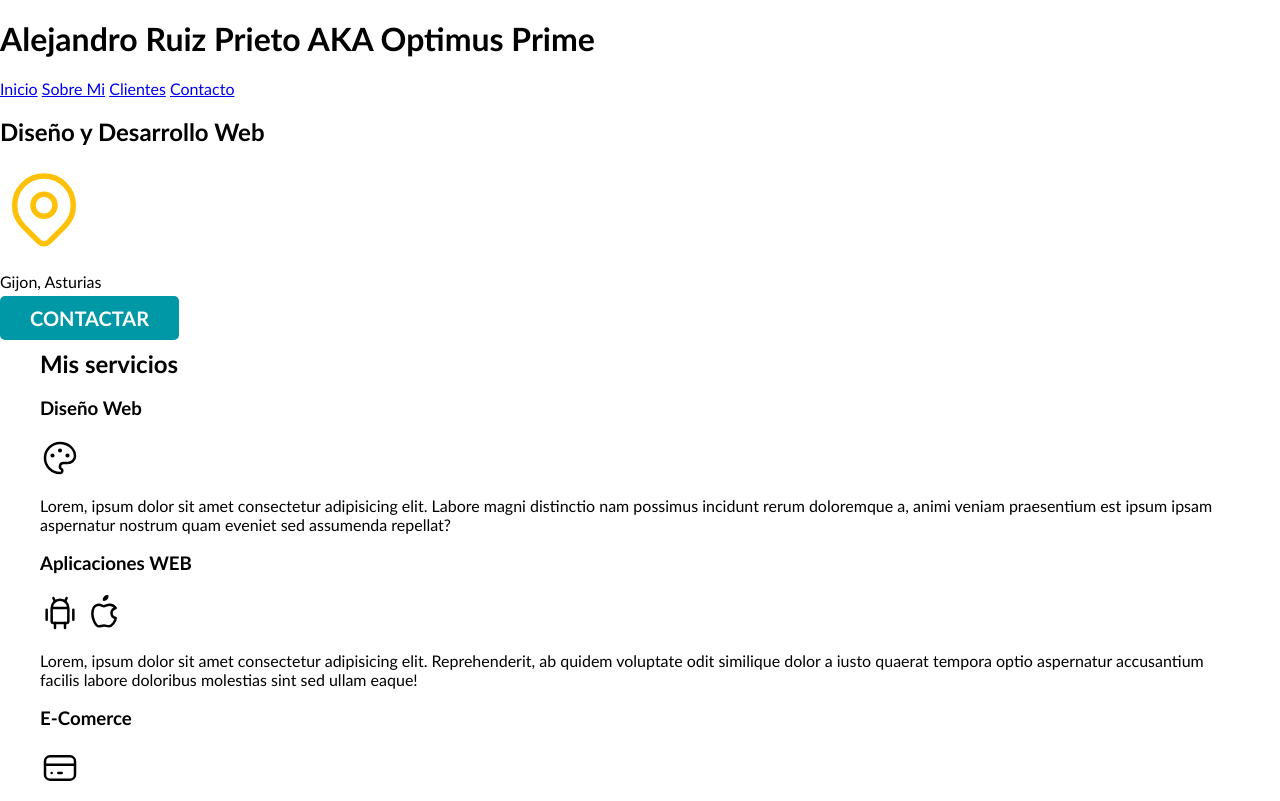
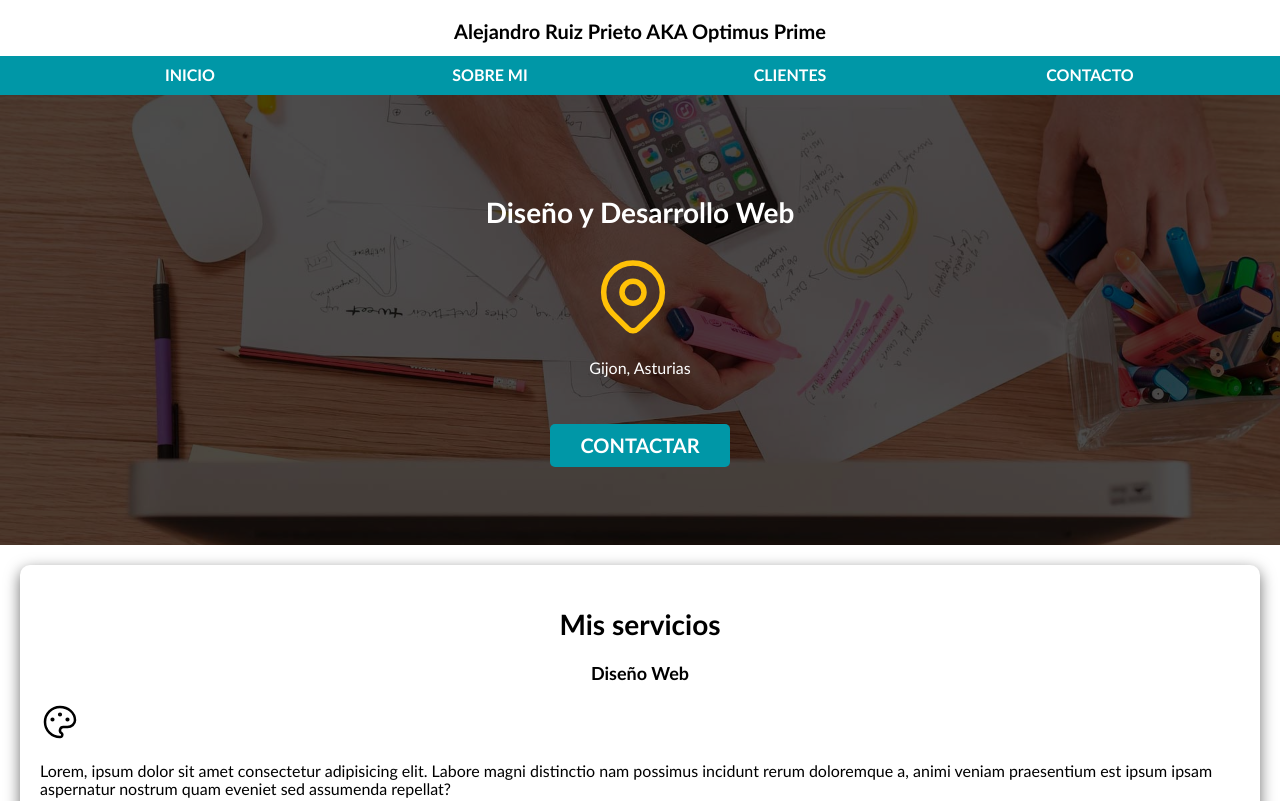
Before and after one commit to Alesso-ai/T6-Normalize, a plain HTML site: page index.html in a window 1280 px wide. Shown: the top 801 px of the page. Drawn offline with Linux system fonts and the light colour scheme.

Commit message:
Estilos parte 2

```diff
--- a/css/styles.css
+++ b/css/styles.css
@@ -40,7 +40,6 @@ body {
 
 .contenedor{
     max-width: 120rem;
-    width: 95%;
     margin: 0 auto;
 }
 
@@ -70,5 +69,119 @@ body {
 }
 
 .sombra{
-    box-shadow:0px 5px 15px 0px rgb(red, green, blue);
+    box-shadow:0px 5px 15px 0px rgb(112,112, 112);
+    padding: 2rem;
+    border-radius: 1rem;
 }
+
+h1{
+    font-size: 3.8rem;
+
+}
+
+h2{
+    font-size: 2.8rem;
+}
+
+h3{
+    font-size: 1.8rem;
+}
+
+h1,h2,h3{
+    text-align: center;
+}
+
+/*Titulos*/
+.titulo{
+   font-size: 2rem;
+    text-align: center;
+    margin-top: 2rem;
+}
+
+/*Utilidades*/
+.w-sm-100{
+    width: 100%;
+}
+
+@media (min-width: 576px){
+    .w-sm-100{
+        width: auto;
+    }
+}
+
+.flex{
+    display: flex;
+}
+
+.alinear-derecha{
+    justify-content: flex-end;
+}
+
+.nav-bg{
+    background-color: var(--secundario);
+}
+
+/*Navegacion*/
+.navegacion-principal{
+    display: flex;
+    flex-direction: column;
+}
+
+@media (min-width: 768px){
+    .navegacion-principal{
+        flex-direction: row;
+        justify-content: space-between;
+        align-items: center;
+    }
+}
+
+.navegacion-principal a{
+    color: var(--blanco);
+    font-size: 1.6rem;
+    text-decoration: none;
+    text-transform: uppercase;
+    font-weight: bold;
+    padding: 1rem;
+    display: block;
+    text-align: center;
+    padding: 1rem;
+    width: 100%;
+}
+
+.navegacion-principal a:hover{
+    background-color: var(--oscuro);
+    cursor: pointer;
+    border-radius: .5rem;
+
+}
+
+/*Hero*/
+.hero{
+    background-image: url(../img/hero.jpg);
+    background-size: no-repeat;
+    background-size: cover;
+    height: 450px;
+    position: relative;
+    margin-bottom: 2rem;
+}
+
+.contenido-hero{
+    flex-direction: column;
+    justify-content: center;
+    align-items: center;
+    height: 100%;
+    background-color: rgba( 0, 0, 0, .5);
+    background-color: rgba( 0, 0, 0, 70%);
+    width: 100%;
+    height: 100%;
+    display: flex;
+    flex-direction: column;
+    align-items: center;
+    justify-content: center;
+
+}
+
+.contenido-hero h2, .contenido-hero p{
+    color: var(--blanco);
+    text-align: center;
+}
--- a/index.html
+++ b/index.html
@@ -15,7 +15,7 @@
     </header>
 
     <div class="nav-bg">
-        <nav class="navegacion-principal-contenedor">
+        <nav class="navegacion-principal contenedor">
             <a href="#">Inicio</a>
             <a href="#">Sobre Mi</a>
             <a href="#">Clientes</a>
@@ -113,7 +113,7 @@
                             <textarea class="input-text"></textarea>
                         </div>
                     </div>
-                    <div class="alinear-derechar flex">
+                    <div class="alinear-derecha flex">
                         <input class="boton w-sm-100" type="submit" value="Enviar">
                     </div>
                 </fieldset>
```
Also changed, not shown: img/hero.jpg (added).
